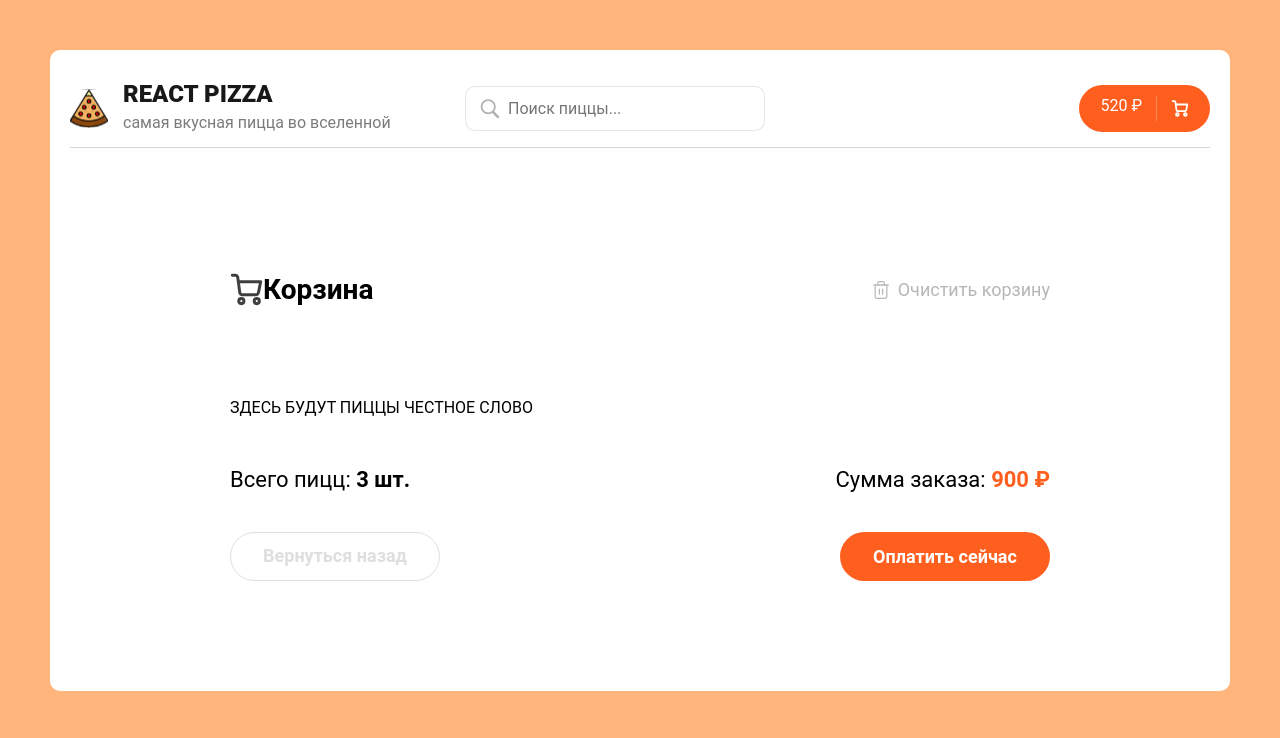
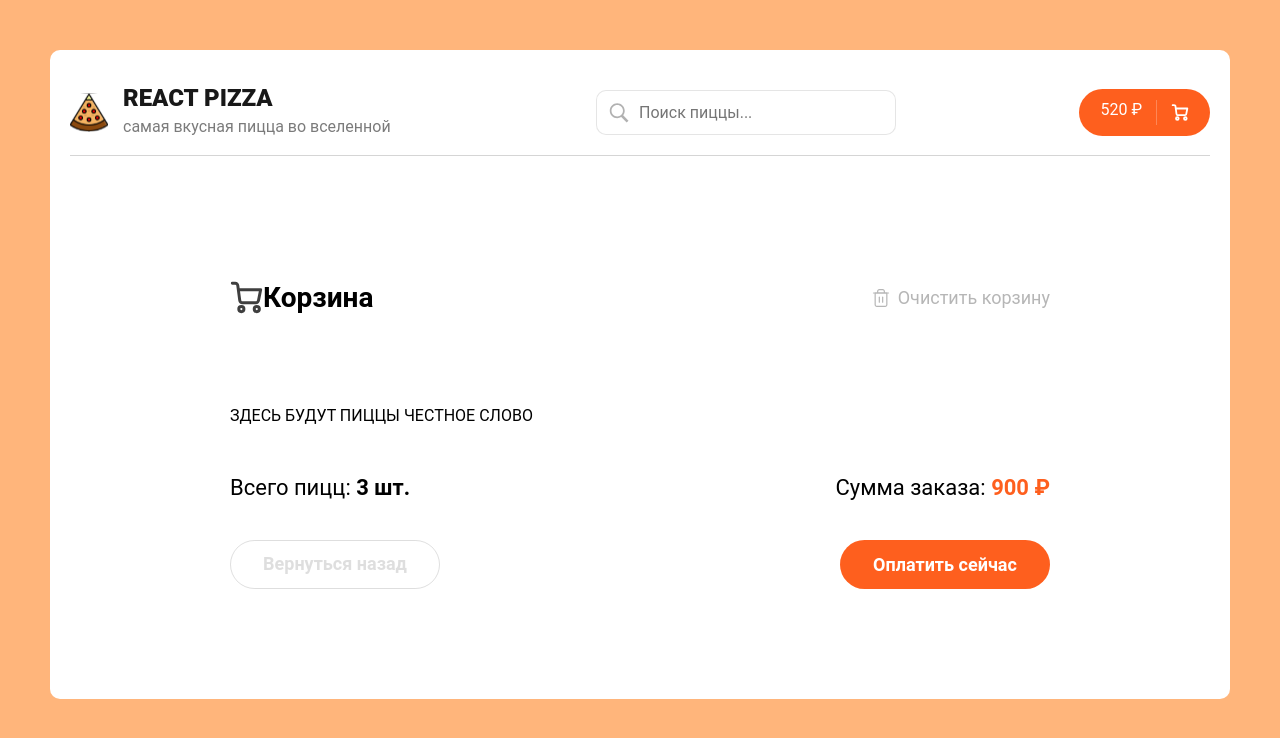
Before and after one commit to gloomy-onion/pizza2, a React (Create React App) app: page /cart in a window 1280 px wide. Shown: the top 738 px of the page. Built offline with nearby package versions, Linux system fonts and the light colour scheme.

Commit message:
немножко поигралась со стилями чтобы при уменьшении экрана меня ничего не бесило

```diff
--- a/src/Filters/Filters.module.scss
+++ b/src/Filters/Filters.module.scss
@@ -4,7 +4,6 @@
     list-style-type: none;
     margin: 10px 0;
     padding: 0;
-
     li {
       background-color: #f9f9f9;
       padding: 13px 30px;
@@ -28,4 +27,8 @@
       }
     }
   }
+  @media (max-width: 945px) {
+    overflow: auto;
+    width: 100%;
+  }
 }
--- a/src/Header/Header.module.scss
+++ b/src/Header/Header.module.scss
@@ -9,13 +9,9 @@
     display: flex;
     align-items: center;
     justify-content: space-between;
-
-    @media (max-width: 645px) {
+    @media (max-width: 945px) {
       flex-direction: column;
-
-      .headerCart {
-        margin-top: 20px;
-      }
+      align-self: center
     }
   }
 }
--- a/src/PizzaBlock/Skeleton.jsx
+++ b/src/PizzaBlock/Skeleton.jsx
@@ -6,7 +6,7 @@ const SkeletonItem = () => (
   <ContentLoader
     className={styles.pizzaBlock}
     speed={2}
-    width={280}
+    width={260}
     height={500}
     viewBox="0 0 280 500"
     backgroundColor="#f3f3f3"
--- a/src/Search/Search.module.scss
+++ b/src/Search/Search.module.scss
@@ -1,6 +1,5 @@
 .root {
-  position: relative;
-  left: -120px;
+  margin: 10px;
   display: flex;
   flex-direction: row;
   align-items: center;
@@ -23,9 +22,8 @@
   width: 22px;
   height: 22px;
   opacity: 0.3;
-  position: absolute;
-  left: 14px;
-  top: 12px;
+  position: relative;
+  left: 34px;
 }
 
 .clearBtn {
--- a/src/Sort/Sort.jsx
+++ b/src/Sort/Sort.jsx
@@ -15,15 +15,16 @@ const Sort = () => {
     setOpen(false);
   };
 
+  const handleClickOutside = (e) => {
+    console.log(e.path);
+    const path = e.path || (e.composedPath && e.composedPath());
+    if (path && !path.includes(sortRef.current)) {
+      setOpen(false);
+    }};
+
   useEffect(() => {
-    const handleClickOutside = (event) => {
-      if (!event.path.includes(sortRef.current)) {
-        setOpen(false);
-      }
-    };
-    document.body.addEventListener('click', handleClickOutside);
-    return () =>
-      document.body.removeEventListener('click', handleClickOutside);
+    document.body.addEventListener('click', (e) => handleClickOutside(e));
+    return () => document.body.removeEventListener('click', handleClickOutside);
   }, []);
 
   return (
```
Also changed, not shown: src/redux/Slices/cartSlice.js (added, +20 -0 lines).
